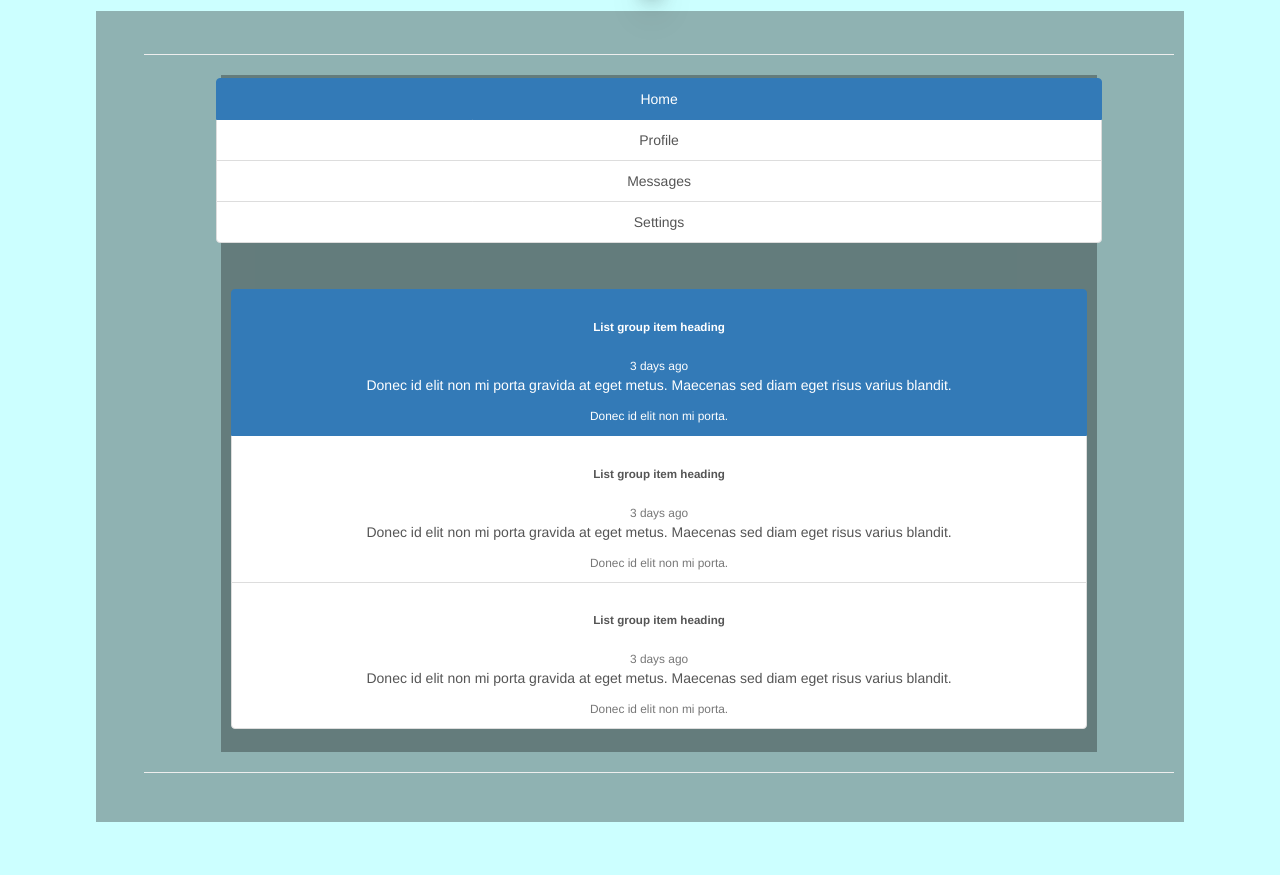
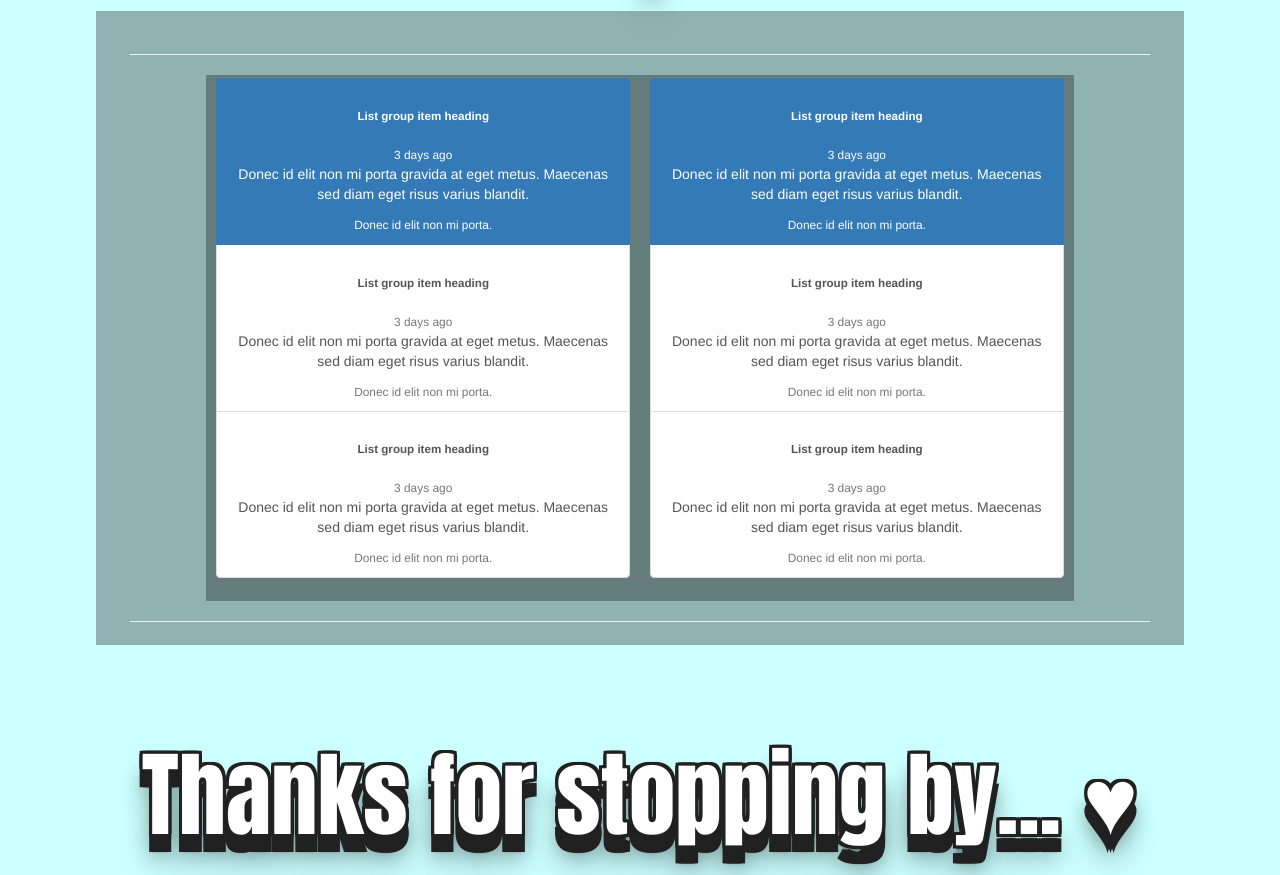
Before and after one commit to charlesmclement/charlesmclement.github.io, a plain HTML site: page index.html in a window 1280 px wide. Shown: the part 6528-7403 px from the top of the page. Drawn offline with nearby package versions, Linux system fonts and the light colour scheme.

Commit message:
Update index.html

```diff
--- a/index.html
+++ b/index.html
@@ -115,25 +115,32 @@
                             <div class="divTableBody">
                                 <div class="divTableRow">
                                     <div class="divTableCell">
-                                        <div class="row">
-                                            <div class="col-4">
-                                                <div class="list-group" id="list-tab" role="tablist">
-                                                    <a class="list-group-item list-group-item-action active" id="list-home-list" data-toggle="list" href="#list-home" role="tab" aria-controls="home">Home</a>
-                                                    <a class="list-group-item list-group-item-action" id="list-profile-list" data-toggle="list" href="#list-profile" role="tab" aria-controls="profile">Profile</a>
-                                                    <a class="list-group-item list-group-item-action" id="list-messages-list" data-toggle="list" href="#list-messages" role="tab" aria-controls="messages">Messages</a>
-                                                    <a class="list-group-item list-group-item-action" id="list-settings-list" data-toggle="list" href="#list-settings" role="tab" aria-controls="settings">Settings</a>
+                                        <div class="list-group">
+                                            <a href="#" class="list-group-item list-group-item-action flex-column align-items-start active">
+                                                <div class="d-flex w-100 justify-content-between">
+                                                    <h5 class="mb-1">List group item heading</h5>
+                                                    <small>3 days ago</small>
                                                 </div>
-                                            </div>
-                                            <div class="col-8">
-                                                <div class="tab-content" id="nav-tabContent">
-                                                    <div class="tab-pane fade show active" id="list-home" role="tabpanel" aria-labelledby="list-home-list">...</div>
-                                                    <div class="tab-pane fade" id="list-profile" role="tabpanel" aria-labelledby="list-profile-list">...</div>
-                                                    <div class="tab-pane fade" id="list-messages" role="tabpanel" aria-labelledby="list-messages-list">...</div>
-                                                    <div class="tab-pane fade" id="list-settings" role="tabpanel" aria-labelledby="list-settings-list">...</div>
+                                                <p class="mb-1">Donec id elit non mi porta gravida at eget metus. Maecenas sed diam eget risus varius blandit.</p>
+                                                <small>Donec id elit non mi porta.</small>
+                                            </a>
+                                            <a href="#" class="list-group-item list-group-item-action flex-column align-items-start">
+                                                <div class="d-flex w-100 justify-content-between">
+                                                    <h5 class="mb-1">List group item heading</h5>
+                                                    <small class="text-muted">3 days ago</small>
                                                 </div>
-                                            </div>
-                                        </div>                      </div>
-
+                                                <p class="mb-1">Donec id elit non mi porta gravida at eget metus. Maecenas sed diam eget risus varius blandit.</p>
+                                                <small class="text-muted">Donec id elit non mi porta.</small>
+                                            </a>
+                                            <a href="#" class="list-group-item list-group-item-action flex-column align-items-start">
+                                                <div class="d-flex w-100 justify-content-between">
+                                                    <h5 class="mb-1">List group item heading</h5>
+                                                    <small class="text-muted">3 days ago</small>
+                                                </div>
+                                                <p class="mb-1">Donec id elit non mi porta gravida at eget metus. Maecenas sed diam eget risus varius blandit.</p>
+                                                <small class="text-muted">Donec id elit non mi porta.</small>
+                                            </a>
+                                        </div>
                                     </div>
                                     <div class="divTableCell">
                                         <div class="list-group">
```
